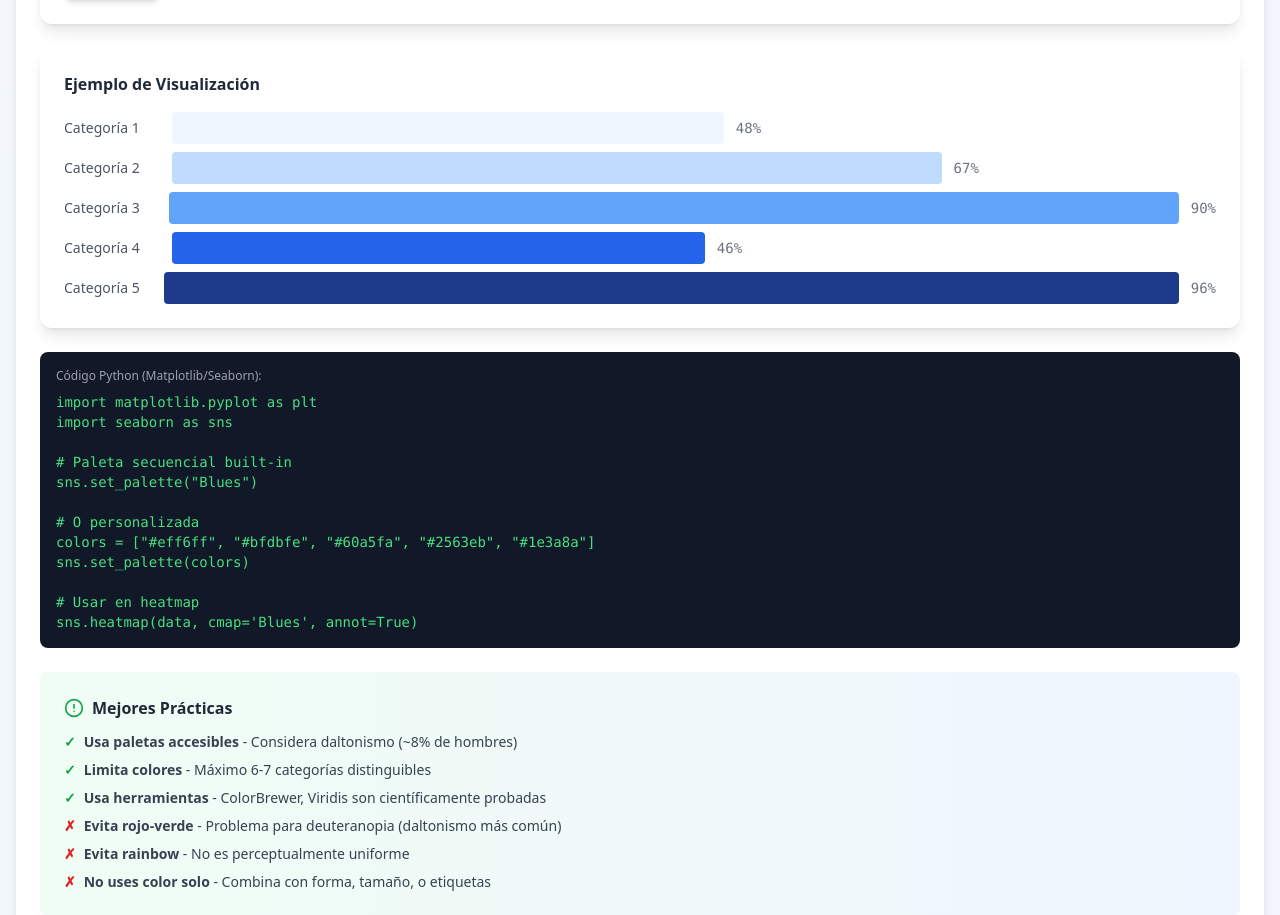
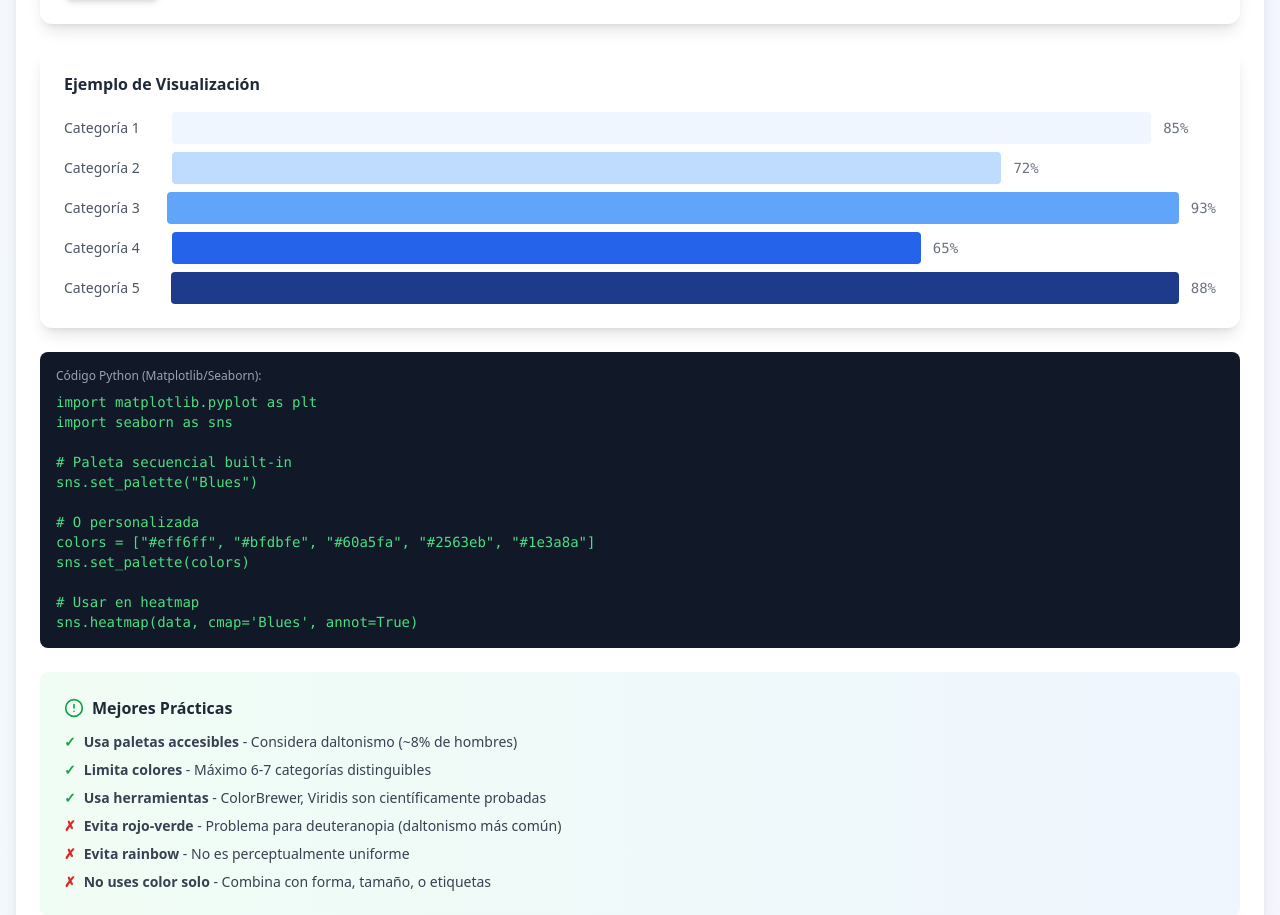
Before and after one commit to yofreca/data-science, a Next.js app in the folder tutorial-ciencia-datos/: page /modulos/visualizacion in a window 1280 px wide. Shown: the part 4990-5905 px from the top of the page. Built offline with nearby package versions, Linux system fonts and the light colour scheme.

Commit message:
fix: resolver error de hidratación en ColorTheoryDemo
- Reemplazar Math.random() con valores predefinidos en el ejemplo de visualización
- Esto evita discrepancias entre el render del servidor y el cliente
- Los valores ahora son consistentes: [85, 72, 93, 65, 88, 79]

```diff
--- a/tutorial-ciencia-datos/src/components/interactive/ColorTheoryDemo.tsx
+++ b/tutorial-ciencia-datos/src/components/interactive/ColorTheoryDemo.tsx
@@ -145,7 +145,9 @@ export default function ColorTheoryDemo() {
         <h3 className="font-bold text-gray-800 mb-4">Ejemplo de Visualización</h3>
         <div className="space-y-2">
           {selected.colors.map((color, idx) => {
-            const width = 40 + Math.random() * 60;
+            // Use predefined values instead of Math.random() to avoid hydration errors
+            const predefinedWidths = [85, 72, 93, 65, 88, 79];
+            const width = predefinedWidths[idx % predefinedWidths.length];
             return (
               <div key={idx} className="flex items-center gap-3">
                 <div className="w-24 text-sm text-gray-600">Categoría {idx + 1}</div>
@@ -156,7 +158,7 @@ export default function ColorTheoryDemo() {
                     width: `${width}%`
                   }}
                 />
-                <div className="text-sm text-gray-500 font-mono">{width.toFixed(0)}%</div>
+                <div className="text-sm text-gray-500 font-mono">{width}%</div>
               </div>
             );
           })}
```
